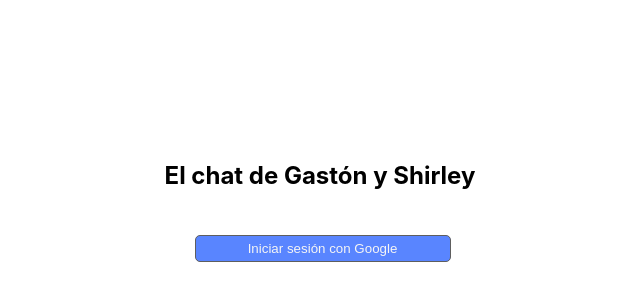
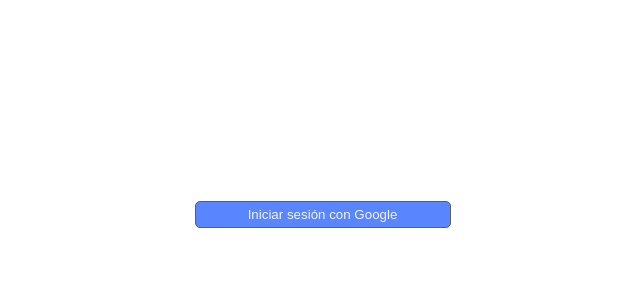
Before and after one commit to gaston-ara/chatfirebase.github.io, a React (Create React App) app: page / in a window 1280 px wide. Shown: the part 186-486 px from the top of the page, without its empty margins (320-960 px from the left). Built offline with nearby package versions, Linux system fonts and the light colour scheme; no server answers.

Commit message:
Estilo de los botones

```diff
--- a/src/App.css
+++ b/src/App.css
@@ -149,9 +149,9 @@
   font-size: 15px;
   padding: 5px;
   margin: 5px;
-
 }
 .pregunta:hover, .logout:hover{
   border: 4px solid rgb(65, 190, 86);
   box-shadow: 0px 0px 5px rgb(65, 190, 86);
+  color: white;
 }
--- a/src/components/Chat.js
+++ b/src/components/Chat.js
@@ -47,9 +47,6 @@
         <ChatContainer userName={userName} userPhoto={userPhoto}/>
       ) : (
         <>
-        <h2 className='title'>El chat de Gastón y Shirley</h2>
-        <br />
-        <br />
         <button className='btn-login' onClick={(e) => handleAuth(e)}>Iniciar sesión con Google</button>
         </>
       )}
```
